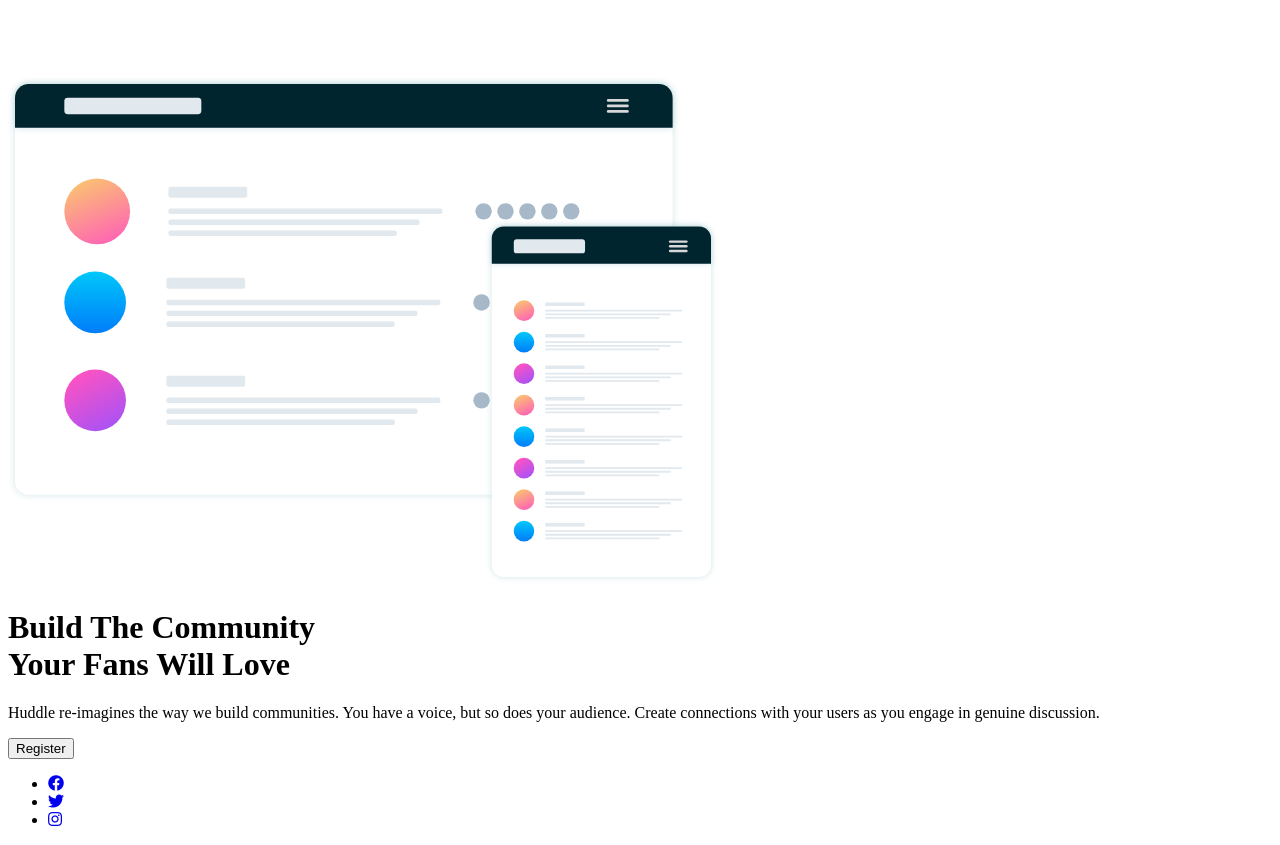
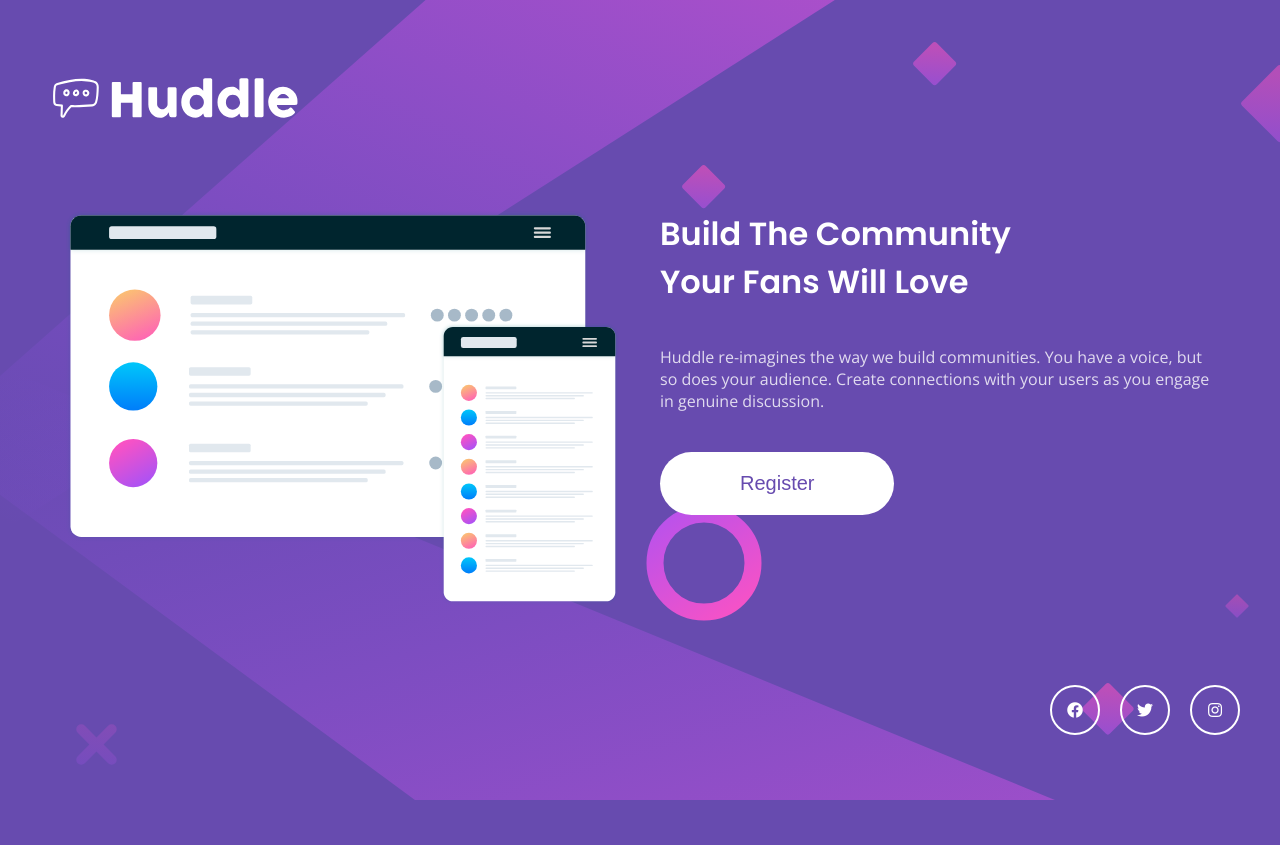
Before and after one commit to PedroHSN/Huddle-landing-page, a plain HTML site: page index.html in a window 1280 px wide. After the commit the page ends 800 px from the top, so only its background shows below. Drawn offline with nearby package versions, Linux system fonts and the light colour scheme.

Commit message:
Update CSS

```diff
--- a/style.css
+++ b/style.css
@@ -1,3 +1,95 @@
+*{
+    margin: 0;
+    padding: 0;
+    box-sizing: border-box;
+}
+
+body{
+    background-image: url(./images/bg-desktop.svg);
+    background-repeat: no-repeat;
+    background-size: cover;
+    background-color:hsl(257, 40%, 49%);
+    min-height: 100vh;
+    display: flex;
+    justify-content: center;
+    align-items: center;
+}
+
+img {
+    max-width: 100%;
+}
+
+.container{
+    width: 1200px;
+    max-width:100%;
+    margin: auto;
+}
+
+.conteudo{
+   display: flex;
+   margin: 50px 0;
+
+}
+
+.conteudo > div{
+    margin: 25px;
+    flex: 1;
+}
+
+.conteudo > div:first-child {
+    margin-right: 20px;
+}
+
+.conteudo > div:last-child {
+    margin-left: 20px;
+}
+
+.btn {
+    background-color: #fff;
+    color: hsl(257, 40%, 49%);
+    border: none;
+    box-shadow: 0 5px 10px rgba(0, 0, 0, 0, 3);
+    padding: 20px 80px;
+    border-radius: 50px;
+    font-size: 20px;
+}
+
+.texto h1 {
+    font-family: 'Poppins', sans-serif;
+    font-weight: 600;
+    color: #fff;
+}
+
+.texto p {
+    padding-top: 40px;
+    padding-bottom: 40px;
+    font-family: 'Open Sans', sans-serif;
+    font-weight: 400;
+    color: #fff;
+    opacity: 0.8;
+}
+
+.social {
+    display: flex;
+    padding: 0;
+    list-style-type: none;
+    justify-content: flex-end;
+}
+
+.social a {
+    color: #fff;
+    width: 50px;
+    height: 50px;
+    border: 2px solid #fff;
+    border-radius: 50%;
+    display: inline-flex;
+    justify-content: center;
+    align-items: center;
+    text-decoration: none;
+    margin-left: 20px;
+
+}
+
 .attribution {
     font-size: 11px;
     text-align: center;
@@ -6,3 +98,32 @@
   .attribution a {
     color: hsl(228, 45%, 44%);
   }
+
+  @media screen and (max-width: 768px){
+    .conteudo {
+        flex-direction: column;
+        margin: 50px 0;
+    }
+
+    .conteudo > div:first-child {
+        flex: 1;
+        margin-right: 0;
+    }
+
+    .conteudo > div:last-child {
+        flex:1;
+        margin-left: 0;
+        text-align: center;
+    }
+
+    p {
+        margin: auto;
+    }
+
+    .social {
+        justify-content: center;
+        margin-bottom: 15px;
+    }
+
+
+  }
```
